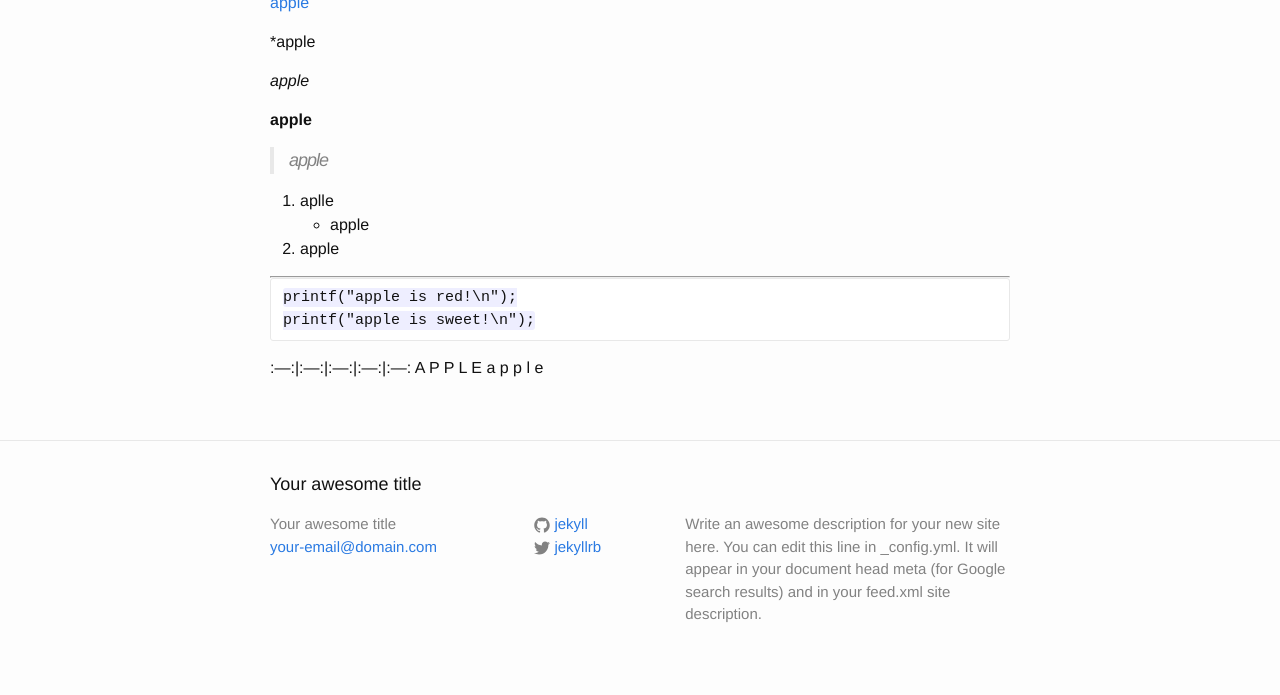
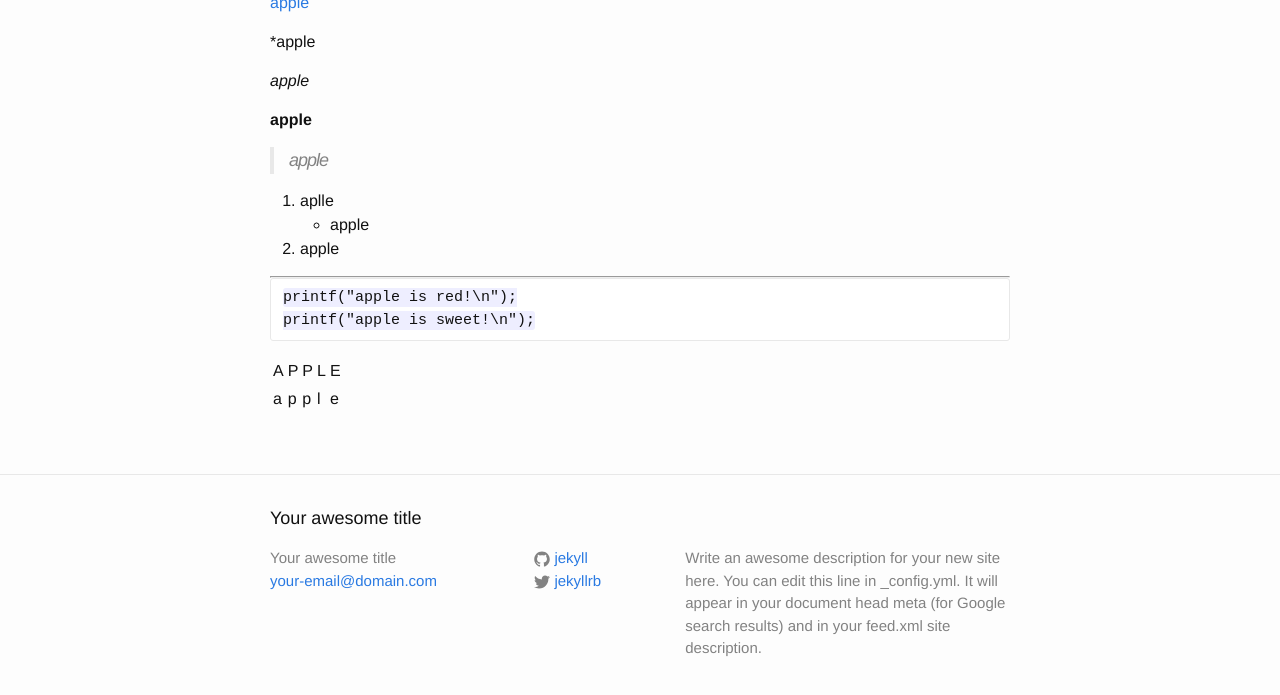
Before and after one commit to test2448/test2448.github.com, a Jekyll site: the page built from _posts/2015-05-20-kdh.md, in a window 1280 px wide and 900 px high, scrolled down 579 px, cut to the strip 180-875 px from the top of the window. Built offline with Jekyll 4.4.1, drawn with Linux system fonts in a browser that asks for light colours.

Commit message:
Update 2015-05-20-kdh.md

```diff
--- a/_posts/2015-05-20-kdh.md
+++ b/_posts/2015-05-20-kdh.md
@@ -54,5 +54,5 @@ printf("apple is sweet!\n");
 
 
 :---:|:---:|:---:|:---:|:---:
-A P P L E
-a p p l e
+A | P | P | L | E
+a | p | p | l | e
```
